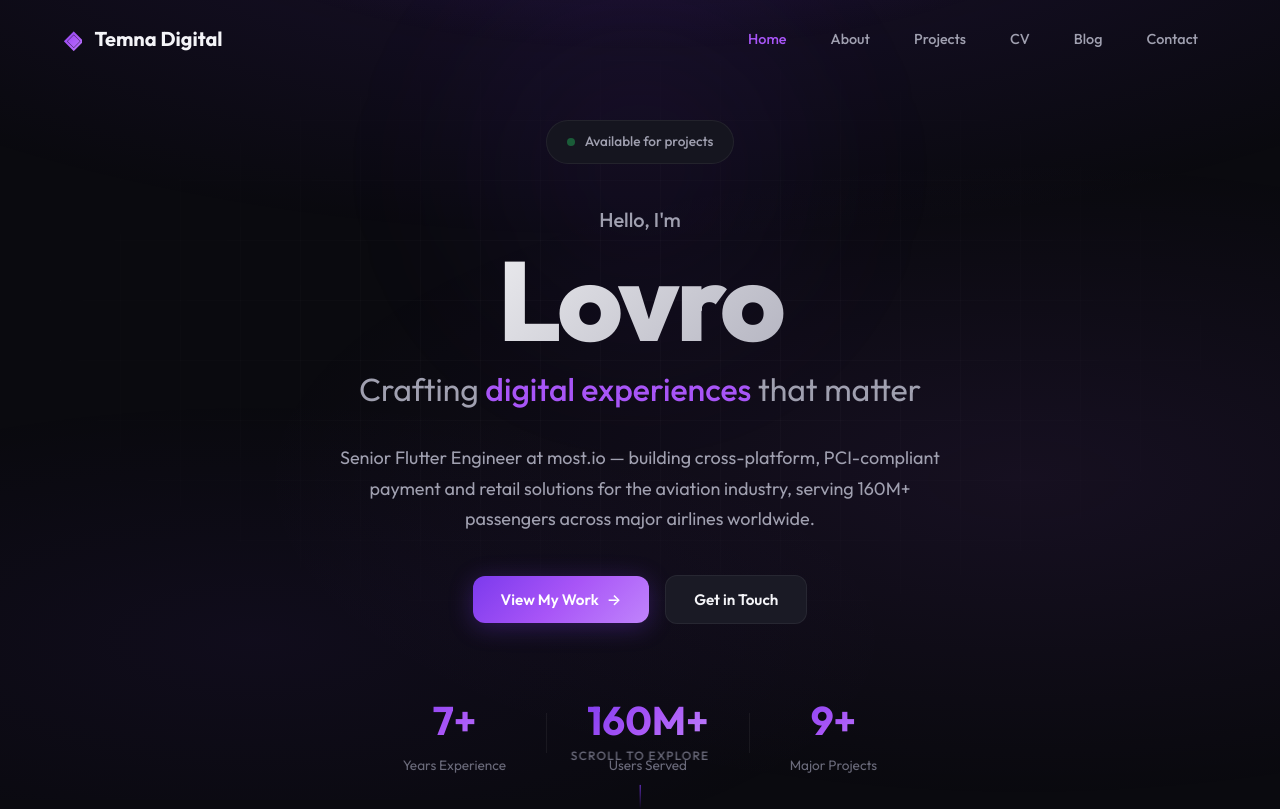
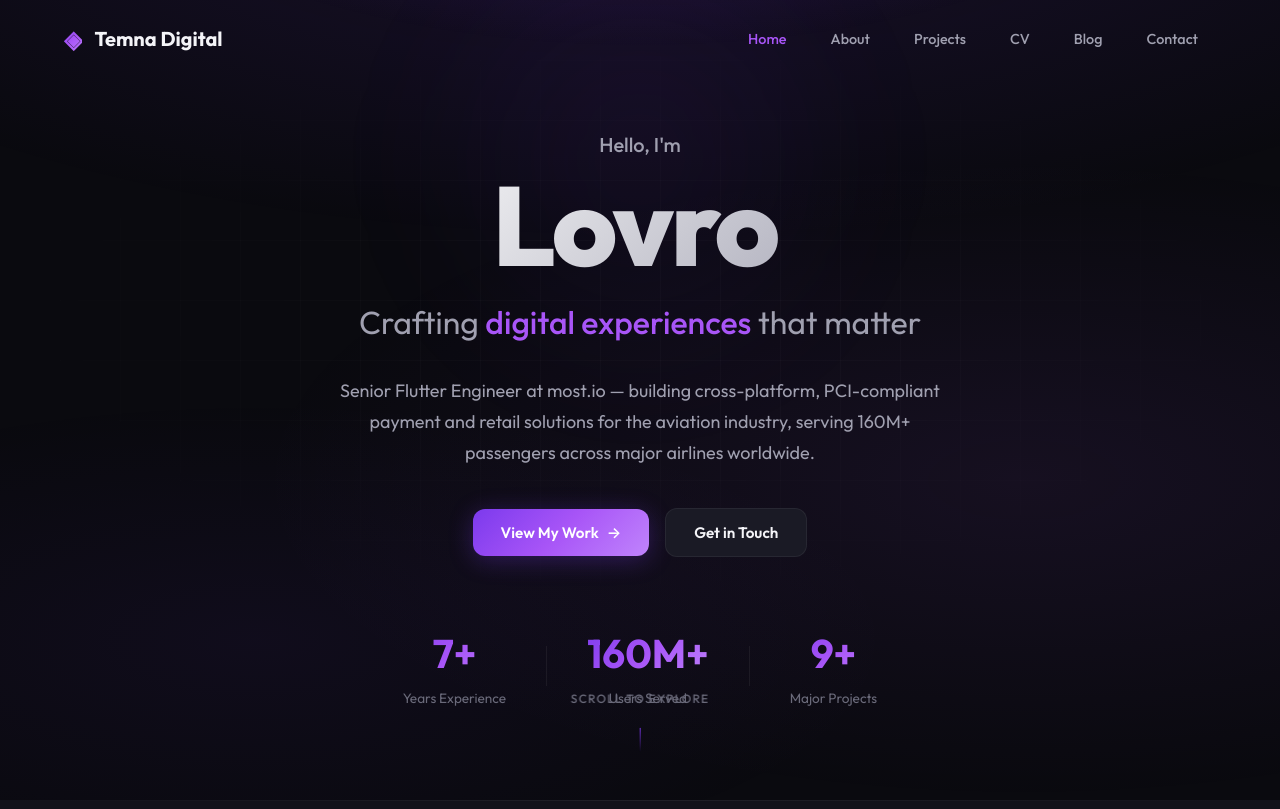
Before and after one commit to lbunicic/temnadigital.hr, a React (Vite) app: page / in a window 1280 px wide. Shown: the top 809 px of the page. Built offline with nearby package versions, Linux system fonts and the light colour scheme.

Commit message:
Add typewriter effect to name in hero section
- Implement letter-by-letter typing animation for 'Lovro'
- Add blinking cursor during typing
- Cursor fades out after typing completes
- 150ms delay between letters for smooth effect
- Starts after 600ms delay for better page load feel

```diff
--- a/src/components/Hero.jsx
+++ b/src/components/Hero.jsx
@@ -1,4 +1,30 @@
+import { useState, useEffect } from 'react';
+
 function Hero({ onNavigate }) {
+  const [displayedName, setDisplayedName] = useState('');
+  const fullName = 'Lovro';
+
+  useEffect(() => {
+    let currentIndex = 0;
+    const typingDelay = 150;
+    const startDelay = 600;
+
+    const timeout = setTimeout(() => {
+      const interval = setInterval(() => {
+        if (currentIndex <= fullName.length) {
+          setDisplayedName(fullName.slice(0, currentIndex));
+          currentIndex++;
+        } else {
+          clearInterval(interval);
+        }
+      }, typingDelay);
+
+      return () => clearInterval(interval);
+    }, startDelay);
+
+    return () => clearTimeout(timeout);
+  }, []);
+
   return (
     <section id="home" className="hero">
       <div className="hero-bg">
@@ -8,14 +34,12 @@ function Hero({ onNavigate }) {
       </div>
 
       <div className="hero-content">
-        <div className="hero-badge">
-          <span className="badge-dot"></span>
-          Available for projects
-        </div>
-
         <h1 className="hero-title">
           <span className="hero-greeting">Hello, I'm</span>
-          <span className="hero-name">Lovro</span>
+          <span className="hero-name">
+            {displayedName}
+            <span className="typing-cursor">|</span>
+          </span>
           <span className="hero-tagline">
             Crafting <span className="highlight">digital experiences</span> that matter
           </span>
--- a/src/index.css
+++ b/src/index.css
@@ -474,6 +474,35 @@ input, textarea {
   -webkit-text-fill-color: transparent;
   background-clip: text;
   animation: fadeInUp 0.6s ease 0.2s both;
+  position: relative;
+  display: inline-block;
+  min-width: 0.5em;
+}
+
+.typing-cursor {
+  display: inline-block;
+  width: 3px;
+  height: 0.9em;
+  background: var(--accent-primary);
+  margin-left: 8px;
+  animation: blink 1s step-end infinite;
+  vertical-align: middle;
+  opacity: 1;
+  transition: opacity 0.3s ease 1.5s;
+}
+
+.hero-name:has(+ *) .typing-cursor,
+.hero-title:not(:hover) .typing-cursor {
+  animation: blink 1s step-end infinite, fadeOutCursor 0.5s ease 2.5s forwards;
+}
+
+@keyframes blink {
+  0%, 50% { opacity: 1; }
+  51%, 100% { opacity: 0; }
+}
+
+@keyframes fadeOutCursor {
+  to { opacity: 0; }
 }
 
 .hero-tagline {
```
